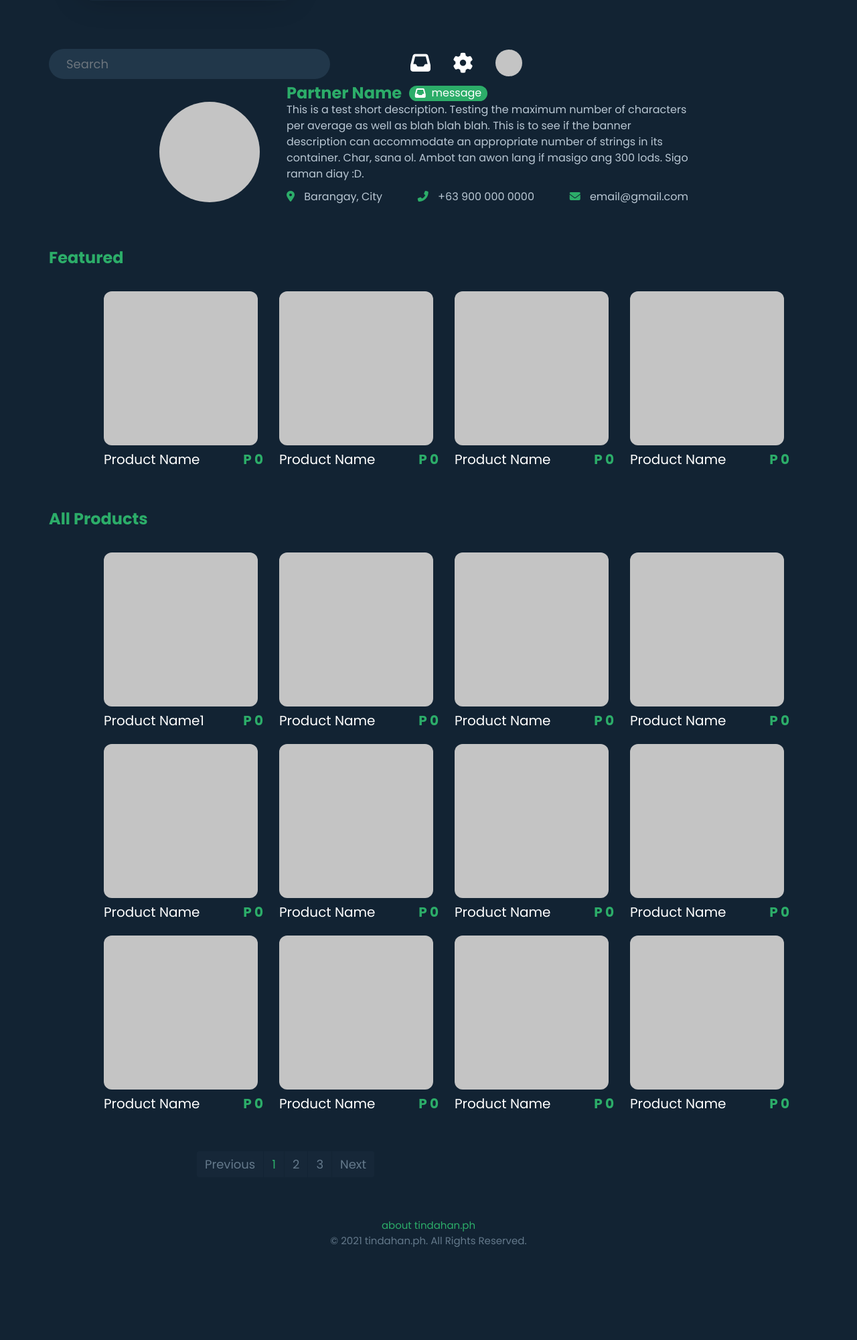
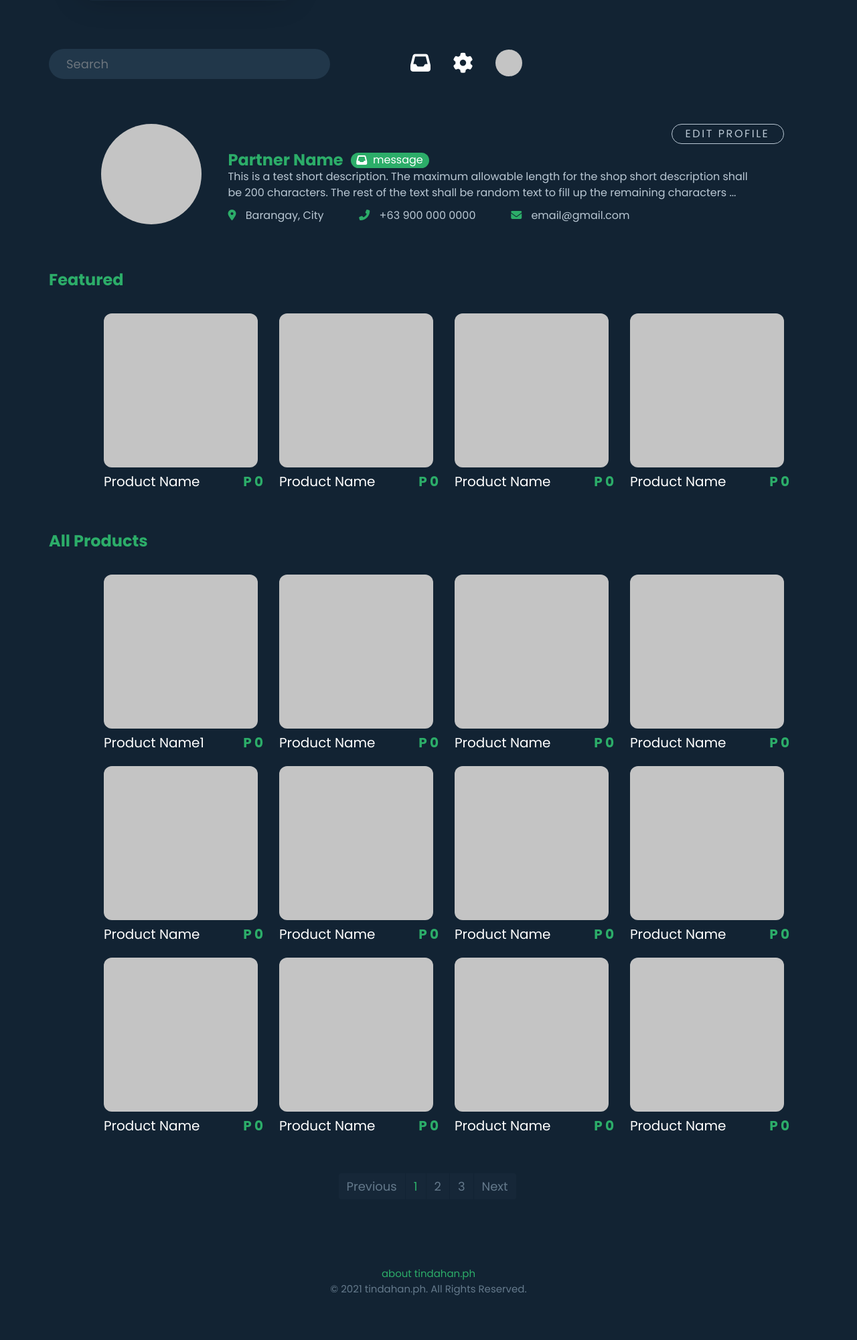
Before and after one commit to cruzhansm/tindahan.ph, a PHP site: page /src/partner/partner-shop-profile.html in a window 1280 px wide. Shown: the part 565-2566 px from the top of the page at 67% size. Before the commit the page ends 2427 px from the top, so only its background shows below. Run offline with PHP 8.4, Linux system fonts and the light colour scheme; some libraries are stand-ins or nearby versions; some web fonts are replaced.

Commit message:
Implemented changes to shop profile as reflected in prototype.

```diff
--- a/css/common/404/404.css
+++ b/css/common/404/404.css
@@ -61,3 +61,7 @@
   top: -35px;
   right: 73px;
 }
+
+.error-btn {
+  width: max-content;
+}
--- a/css/components/components.css
+++ b/css/components/components.css
@@ -7,3 +7,4 @@
 @import url('pagination.css');
 @import url('product.css');
 @import url('sidenav.css');
+@import url('scrollbar.css')
--- a/css/components/modal.css
+++ b/css/components/modal.css
@@ -16,7 +16,6 @@
   border: none;
   display: flex;
   flex-direction: column;
-  justify-content: baseline;
   align-items: center;
   width: 300px;
   height: 250px;
@@ -27,8 +26,7 @@
   font-size: 16px;
   font-weight: normal !important;
   width: 250px;
-  height: 73px !important;
-  max-height: 73px !important;
+  height: 73px;
   margin-top: 28px;
   margin-bottom: 18px;
   padding: 0;
--- /dev/null
+++ b/css/components/scrollbar.css
@@ -0,0 +1,13 @@
+::-webkit-scrollbar {
+  width: 20px;
+}
+
+::-webkit-scrollbar-track {
+  background: transparent;
+}
+
+::-webkit-scrollbar-thumb,
+::-webkit-scrollbar-thumb:hover {
+  background: var(--tph-tertiary);
+  border-radius: 10px;
+}
--- a/css/partner/shop-profile/shop-profile-banner.css
+++ b/css/partner/shop-profile/shop-profile-banner.css
@@ -1,10 +1,11 @@
 .container-shop-banner {
   display: flex;
   flex-direction: row;
-  justify-content: center;
   align-items: center;
-  width: 1130px;
+  width: 1020px;
+  margin-top: 67px;
   margin-bottom: 65px;
+  margin-left: 77.5px;
 }
 
 .shop-banner {
@@ -12,7 +13,7 @@
   flex-direction: row;
   justify-content: space-between;
   align-items: flex-end;
-  width: 800px;
+  width: 1020px;
   height: 150px;
 }
 
@@ -26,8 +27,24 @@
   display: flex;
   flex-direction: column;
   justify-content: end;
-  width: 610px;
+  width: 830px;
   height: 150px;
+  position: relative;
+}
+
+.shop-banner-edit {
+  background-color: transparent;
+  border: 1.5px solid #B9C7D3;
+  border-radius: 73px;
+  color: #B9C7D3;
+  width: 168px;
+  height: 30px;
+  letter-spacing: 0.16rem;
+  text-align: center;
+  text-transform: uppercase;
+  position: absolute;
+  top: 0;
+  right: 0;
 }
 
 .shop-banner-header {
@@ -66,7 +83,7 @@
 
 .shop-banner-description {
   color: #B9C7D3;
-  width: 600px;
+  width: 800px;
   display: flex;
   flex-wrap: wrap;
 }
@@ -93,3 +110,7 @@
 .shop-banner-action > span {
   color: #B9C7D3;
 }
+
+.shop-pagination {
+  width: 1130px !important;
+}
--- /dev/null
+++ b/css/partner/shop-profile/shop-profile-scrollbar.css
@@ -0,0 +1,14 @@
+.shop-modal-dialog ::-webkit-scrollbar {
+  width: 10px;
+}
+
+.shop-modal-dialog ::-webkit-scrollbar-track {
+  background: transparent;
+}
+
+.shop-modal-dialog ::-webkit-scrollbar-thumb,
+.shop-modal-dialog ::-webkit-scrollbar-thumb:hover {
+  background: var(--tph-tertiary);
+  border-radius: 10px;
+  background-clip: padding-box;
+}
--- a/css/partner/shop-profile/shop-profile.css
+++ b/css/partner/shop-profile/shop-profile.css
@@ -1 +1,3 @@
 @import url('shop-profile-banner.css');
+@import url('shop-profile-modal.css');
+@import url('shop-profile-scrollbar.css');
--- a/js/common/auto-resizer.js
+++ b/js/common/auto-resizer.js
@@ -1,10 +1,10 @@
 window.onload = () => {
 
   const right = document.querySelector('.col.right');
-  const lastElem = right.lastElementChild;
+  const rightHeight = right.offsetHeight;
+  const lastElemHeight = right.lastElementChild.offsetHeight;
 
-  if(right.offsetHeight > 1080) {
-    const height = (right.offsetHeight - lastElem.offsetHeight);
-    right.style.height = `${height.toString()}px`;
+  if(rightHeight > 1080 && rightHeight != lastElemHeight) {
+    right.style.height = `${rightHeight - lastElemHeight.toString()}px`;
   }
 }
--- /dev/null
+++ b/js/common/input.js
@@ -0,0 +1,8 @@
+function attachCharCountListener(listeningTo, countField, maxChar) {
+
+  listeningTo.addEventListener('input', () => {
+    let charCount = listeningTo.value.length;
+
+    if(charCount <= maxChar) { countField.innerText = charCount; }
+  });
+}
--- /dev/null
+++ b/js/partner/shop-profile/shop-profile.js
@@ -0,0 +1,7 @@
+window.onload = () => {
+  attachCharCountListener(shopProfileDesc, description, 200);
+}
+
+function updateShopProfile() {
+  alert("Hello World!");
+}
--- a/src/common/404.html
+++ b/src/common/404.html
@@ -4,7 +4,7 @@
   <meta charset="UTF-8">
   <meta http-equiv="X-UA-Compatible" content="IE=edge">
   <meta name="viewport" content="width=device-width, initial-scale=1.0">
-  <title>Document</title>
+  <title>tindahan.ph - Page not found</title>
 
   <link rel="icon" type="image/png" href="../../assets/images/tph-logo-128px.png"/>
 
@@ -37,7 +37,7 @@
         <div class="error-detail">
           The link you clicked may be broken or the page may have been removed or renamed.
         </div>
-        <a href="../../index.html" class="btn btn-primary">Go back to home page</a>
+        <a href="../../index.html" class="btn btn-primary error-btn">Go back to home page</a>
       </div>
     </div>
     <div class="error-right">
--- a/src/partner/partner-shop-profile.html
+++ b/src/partner/partner-shop-profile.html
@@ -18,12 +18,66 @@
   <link rel="stylesheet" href="../../css/partner/partner.css">
 
   <script src="../../js/common/auto-resizer.js"></script>
+  <script src="../../js/common/modal.js"></script>
+  <script src="../../js/common/input.js"></script>
   <script src="../../js/common/user-logout.js"></script>
   <script src="../../js/common/products.js"></script>
+  <script src="../../js/partner/shop-profile/shop-profile.js"></script>
   <script src="../../js/partner/shop-profile/shop-profile-fetch-products.js"></script>
 </head>
 
 <body class="bg-primary">
+
+  <div class="modal fade" id="editProfile" data-bs-backdrop="static" tabindex="-1" aria-hidden="true">
+    <div class="modal-dialog modal-dialog-scrollable shop-modal-dialog">
+      <div class="modal-content shop-modal-content">
+        <div class="shop-modal-header" data-bs-dismiss="modal" onclick="dismissModal(editProfile)">
+          <i class="fa-solid fa-x"></i>
+        </div>
+        <div class="modal-body shop-modal-body">
+          <div class="shop-modal-body-form mx-auto">
+            <div class="shop-modal-form-title">edit profile</div>
+            <div class="shop-modal-form-upload">
+              <div class="shop-modal-form-img"></div>
+              <label class="shop-modal-form-icon">
+                <i class="fa-solid fa-plus"></i>
+                <input accept="image/*" type="file">
+              </label>
+            </div>
+            <form onsubmit="" class="shop-modal-form">
+              <label for="" class="form-control">partner name</label>
+              <input type="text" class="form-control">
+              <div class="shop-modal-form-desc">
+                <label for="" class="form-control">short description</label>
+                <div class="shop-modal-form-count">
+                  <span id="description">0</span>
+                  <span> / </span>
+                  <span>200</span>
+                </div>
+              </div>
+              <textarea id="shopProfileDesc" cols="30" rows="9" class="form-control" maxlength="200"></textarea>
+              <label for="" class="form-control">city</label>
+              <input type="text" class="form-control">
+              <label for="" class="form-control">barangay</label>
+              <input type="text" class="form-control">
+              <label for="" class="form-control">contact number</label>
+              <div class="form-contact-number">
+                <input type="text" maxlength="11" class="form-control">
+                <span class="form-control-number prefix">+63</span>
+              </div>
+              <label for="" class="form-control">email</label>
+              <input type="text" class="form-control">
+            </form>
+            <div class="shop-modal-button-group">
+              <button class="btn btn-tertiary" data-bs-dismiss="modal" onclick="dismissModal(editProfile)">Cancel</button>
+              <button class="btn btn-primary" onclick="updateShopProfile()">Save</button>
+            </div>
+          </div>
+        </div>
+      </div>
+    </div>
+  </div>
+
   <div class="row m-0">
     <div class="col left">
       <div class="sidenav">
@@ -99,7 +153,7 @@
             </div>
           </div>
           <div class="shop-banner-description">
-            This is a test short description. Testing the maximum number of characters per average as well as blah blah blah. This is to see if the banner description can accommodate an appropriate number of strings in its container. Char, sana ol. Ambot tan awon lang if masigo ang 300 lods. Sigo raman diay :D.
+          This is a test short description. The maximum allowable length for the shop short description shall be 200 characters. The rest of the text shall be random text to fill up the remaining characters ...
           </div>
           <div class="shop-banner-actions">
             <div class="shop-banner-action">
@@ -115,6 +169,7 @@
             <span>email@gmail.com</span>
             </div>
           </div>
+          <button type="button" class="shop-banner-edit" onclick="showModal(editProfile)">Edit Profile</button>
          </div>
         </div>
       </div>
@@ -421,7 +476,7 @@
         <!-- creates N number of links depending on number of store -->
         <!-- products, where N = no. of products / 12-> max display -->
         <!-- per page. -->
-        <ul class="pagination justify-content-center">
+        <ul class="pagination justify-content-center shop-pagination">
           <li class="page-item" onclick="goToPredecessor()">
             <a class="page-link" href="#aproducts">Previous</a>
           </li>
--- a/src/user/user-purchases.html
+++ b/src/user/user-purchases.html
@@ -90,7 +90,7 @@
           </div>
         </header>
 
-        <div class="fs-24 text-highlight fw-bold mx-3 my-5">Purchase History</div>
+        <div class="fs-24 text-highlight fw-bold mx-3 mb-5">Purchase History</div>
 
         <div class="container-orders">
           <div class="container-orders-list">
```
Also changed, not shown: css/base/form.css (+33 -2 lines), css/partner/shop-profile/shop-profile-modal.css (added, +140 -0 lines), css/user/register-partner/register-partner-containers.css (+2 -5 lines), js/user/register-partner.js (+2 -10 lines), src/user/user-register-partner.html (+21 -31 lines). Lines whose indentation alone changed are shown as unchanged.
